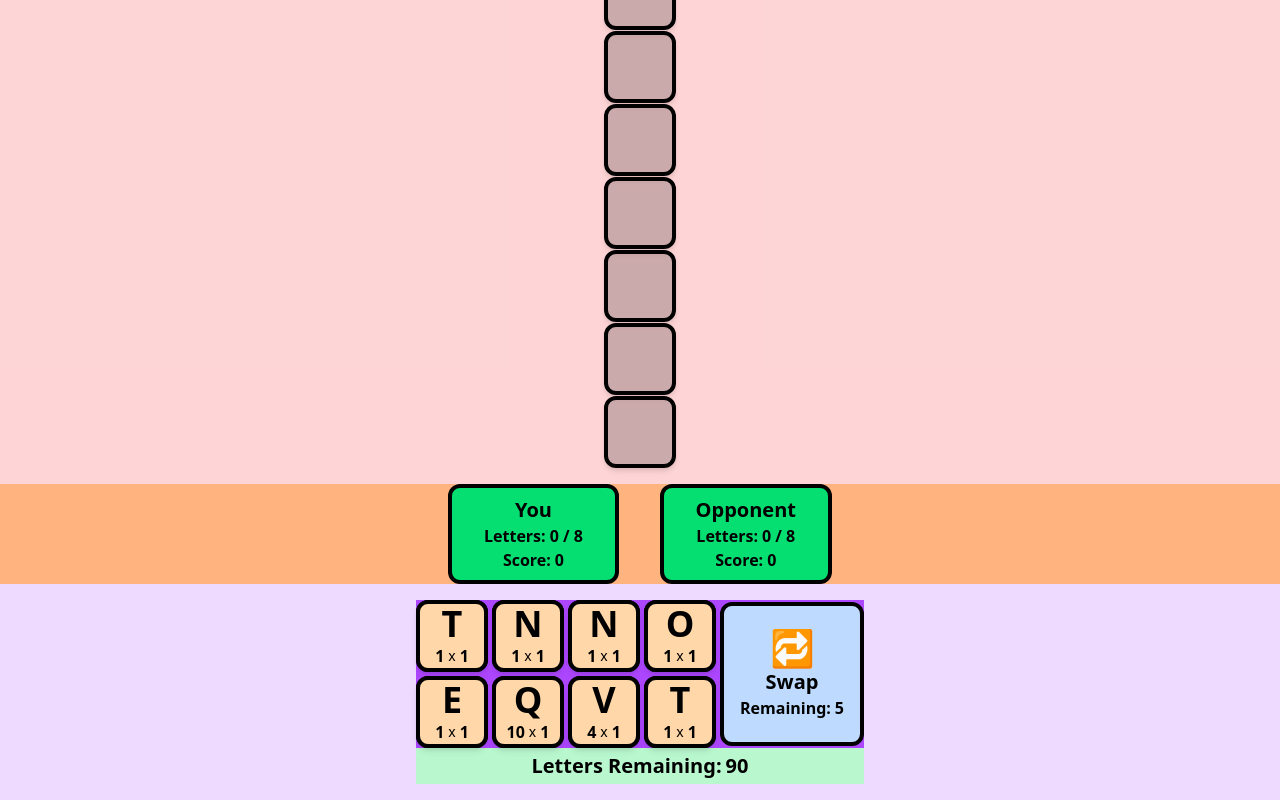
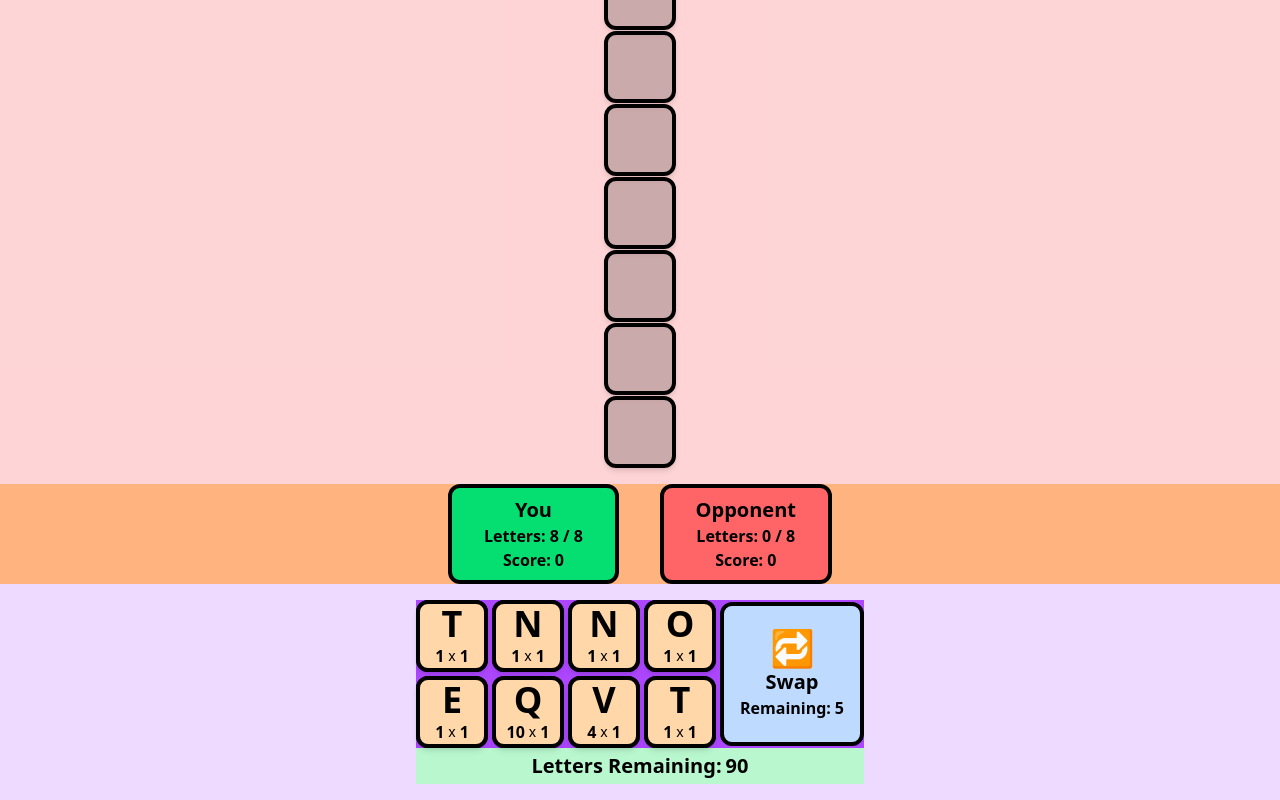
Before and after one commit to xandwr/word-gravity-pure, a SvelteKit app: page / in a window 1280 px wide. Shown: the part 2681-3481 px from the top of the page. Built offline with nearby package versions, Linux system fonts and the light colour scheme.

Commit message:
player info panel component

```diff
--- a/src/components/playerInfoPanel.svelte
+++ b/src/components/playerInfoPanel.svelte
@@ -2,24 +2,40 @@
     components/playerInfoPanel.svelte
 -->
 
-<script>
-    export let player
+<script lang="ts">
+    import { gameState, HAND_CONFIG } from "$lib/game/state.svelte";
 
-    import { HAND_CONFIG } from "$lib/game/state.svelte";
+    interface Props {
+        player: "player" | "opponent";
+    }
+
+    let { player }: Props = $props();
+
+    // Compute number of letters currently in hand
+    let lettersInHand = $derived(player === "player"
+        ? gameState.playerHandSlots.filter(slot => slot.heldLetterTile !== null).length
+        : 0); // TODO: Add opponent hand support
+
+    let score = $derived(player === "player"
+        ? gameState.playerScore
+        : gameState.opponentScore);
+
+    let displayName = $derived(player === "player" ? "You" : "Opponent");
+    let bgColor = $derived(player === "player" ? "bg-green-400" : "bg-red-400");
 </script>
 
 <div
-    class="border-4 px-8 py-2 rounded-xl flex flex-col items-center bg-green-400"
+    class="border-4 px-8 py-2 rounded-xl flex flex-col items-center {bgColor}"
 >
-    <h1 class="font-bold text-xl">{player}</h1>
+    <h1 class="font-bold text-xl">{displayName}</h1>
 
     <span class="flex gap-1">
         <h2 class="font-semibold">Letters:</h2>
-        <h2 id="playerScoreText" class="font-bold">0 / {HAND_CONFIG.SIZE}</h2>
+        <h2 class="font-bold">{lettersInHand} / {HAND_CONFIG.SIZE}</h2>
     </span>
 
     <span class="flex gap-1">
         <h2 class="font-semibold">Score:</h2>
-        <h2 id="playerScoreText" class="font-bold">0</h2>
+        <h2 class="font-bold">{score}</h2>
     </span>
 </div>
--- a/src/routes/+page.svelte
+++ b/src/routes/+page.svelte
@@ -23,8 +23,8 @@
 
         <div class="flex justify-center bg-orange-500/50">
             <div class="flex justify-between w-sm">
-                <PlayerInfoPanel player="You" />
-                <PlayerInfoPanel player="Opponent" />
+                <PlayerInfoPanel player="player" />
+                <PlayerInfoPanel player="opponent" />
             </div>
         </div>
 
```
